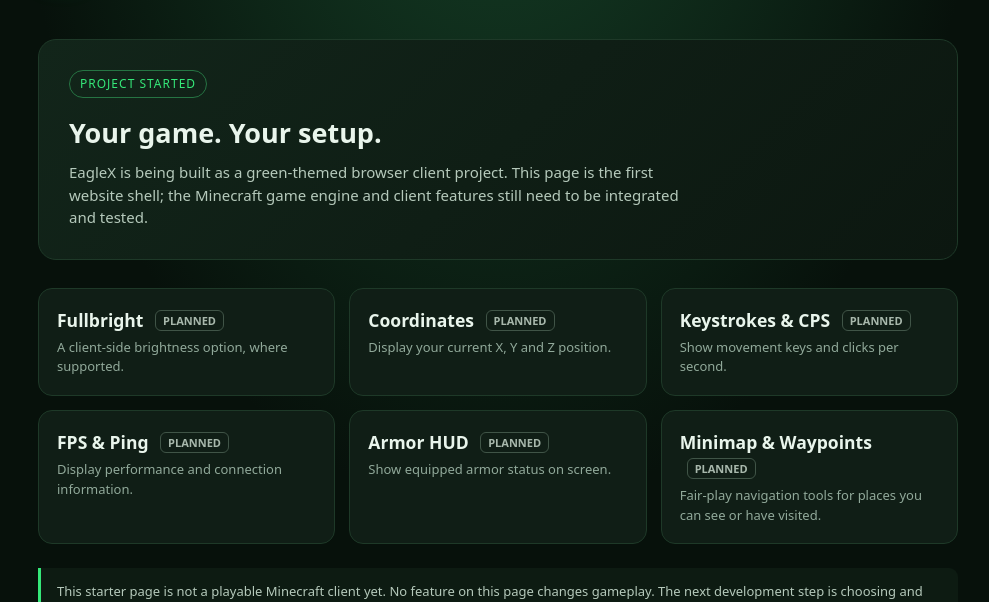
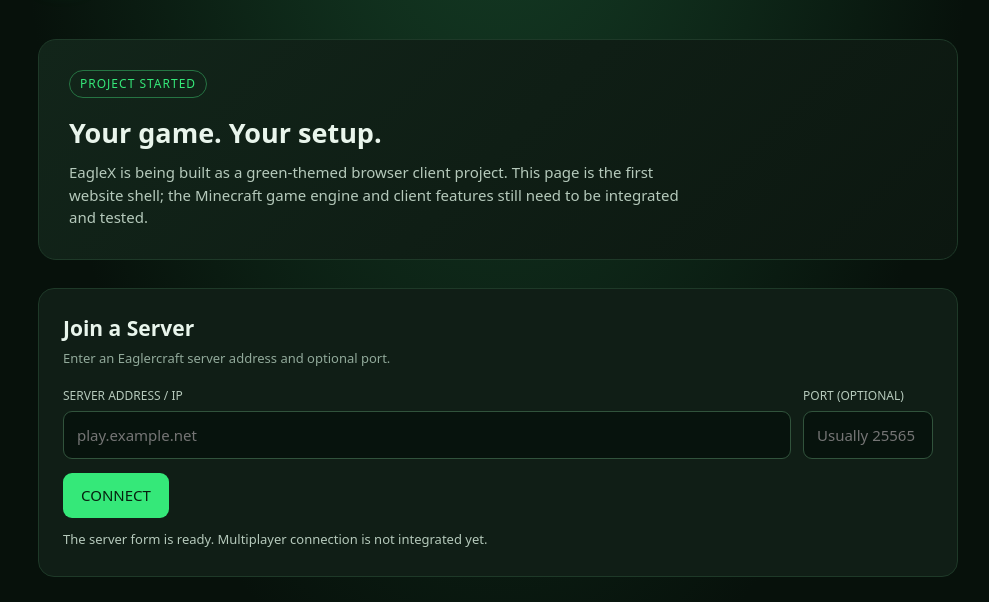
Before and after one commit to danielcfeigenson-byte/eaglex-clientredo, a plain HTML site: page index.html in a window 1280 px wide. Shown: the part 140-742 px from the top of the page, without its empty margins (142-1131 px from the left). Drawn offline with Linux system fonts and the light colour scheme.

Commit message:
Add custom server address form to EagleX landing page

```diff
--- a/index.html
+++ b/index.html
@@ -16,6 +16,16 @@
     .grid{display:grid;grid-template-columns:repeat(auto-fit,minmax(220px,1fr));gap:14px}
     .tile{background:var(--panel);border:1px solid var(--line);border-radius:14px;padding:18px}.tile h3{margin:0 0 5px;color:#e9f5ec}.tile p{margin:0;color:var(--muted);font-size:13px}
     .planned{font-size:11px;color:#a8b8ac;border:1px solid #405447;border-radius:6px;padding:2px 7px;margin-left:7px;vertical-align:2px}
+
+    .server{margin:22px 0 28px;padding:24px;border:1px solid var(--line);border-radius:16px;background:var(--panel)}
+    .server h2{font-size:21px;margin:0 0 5px}.server .hint{margin:0 0 18px;color:var(--muted);font-size:13px}
+    .fields{display:grid;grid-template-columns:minmax(0,1fr) 130px;gap:12px}
+    label{display:block;color:#b5c9bb;font-size:12px;margin-bottom:6px}
+    input{width:100%;padding:12px 13px;border:1px solid #31533c;border-radius:9px;background:#07130d;color:#e9f5ec;font:inherit;outline:none}
+    input:focus{border-color:var(--green);box-shadow:0 0 0 3px #35e87920}
+    button{margin-top:14px;padding:11px 18px;border:0;border-radius:9px;background:var(--green);color:#06200f;font-weight:800;font:inherit;cursor:pointer}
+    button:hover{filter:brightness(1.08)}#connectStatus{min-height:22px;margin:12px 0 0;color:#b5c9bb;font-size:13px}
+    @media(max-width:520px){.fields{grid-template-columns:1fr}}
     .note{margin-top:24px;padding:14px 16px;border-left:3px solid var(--green);background:#0d1b12;color:#b5c9bb;border-radius:0 9px 9px 0;font-size:13px}
     footer{margin-top:35px;color:#668071;font-size:12px}
   </style>
@@ -28,6 +38,18 @@
       <h2>Your game. Your setup.</h2>
       <p>EagleX is being built as a green-themed browser client project. This page is the first website shell; the Minecraft game engine and client features still need to be integrated and tested.</p>
     </section>
+    <section class="server" aria-labelledby="serverTitle">
+      <h2 id="serverTitle">Join a Server</h2>
+      <p class="hint">Enter an Eaglercraft server address and optional port.</p>
+      <form id="serverForm">
+        <div class="fields">
+          <div><label for="serverAddress">SERVER ADDRESS / IP</label><input id="serverAddress" name="serverAddress" placeholder="play.example.net" autocomplete="url" required></div>
+          <div><label for="serverPort">PORT (OPTIONAL)</label><input id="serverPort" name="serverPort" inputmode="numeric" placeholder="Usually 25565"></div>
+        </div>
+        <button type="submit">CONNECT</button>
+        <p id="connectStatus" role="status" aria-live="polite">The server form is ready. Multiplayer connection is not integrated yet.</p>
+      </form>
+    </section>
     <section class="grid" aria-label="Planned client features">
       <article class="tile"><h3>Fullbright <span class="planned">PLANNED</span></h3><p>A client-side brightness option, where supported.</p></article>
       <article class="tile"><h3>Coordinates <span class="planned">PLANNED</span></h3><p>Display your current X, Y and Z position.</p></article>
@@ -38,6 +60,23 @@
     </section>
     <aside class="note">This starter page is not a playable Minecraft client yet. No feature on this page changes gameplay. The next development step is choosing and verifying a game engine/build that actually supports the Minecraft version you want.</aside>
     <footer>EagleX Client · Independent project · Not affiliated with Mojang or Microsoft</footer>
+    <script>
+      document.getElementById('serverForm').addEventListener('submit', function(event) {
+        event.preventDefault();
+        const address = document.getElementById('serverAddress').value.trim();
+        const portText = document.getElementById('serverPort').value.trim();
+        const status = document.getElementById('connectStatus');
+        if (!address || /\\s/.test(address)) {
+          status.textContent = 'Enter a valid server address without spaces.';
+          return;
+        }
+        if (portText && (!/^\\d+$/.test(portText) || Number(portText) < 1 || Number(portText) > 65535)) {
+          status.textContent = 'Port must be a number from 1 to 65535.';
+          return;
+        }
+        status.textContent = 'Address entered: ' + address + (portText ? ':' + portText : '') + '. The game connection still needs to be integrated before this can join a server.';
+      });
+    </script>
   </main>
 </body>
 </html>
```
